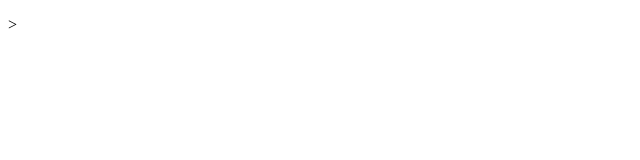
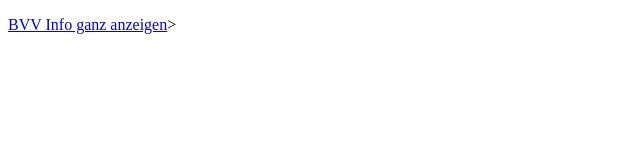
Before and after one commit to ulid000/bvv-bookmarklet, a plain HTML site: page index.html in a window 1280 px wide. Shown: the whole page, without its empty margins (0-640 px from the left). Drawn offline with Linux system fonts and the light colour scheme.

Commit message:
fixed html

```diff
--- a/index.html
+++ b/index.html
@@ -5,6 +5,6 @@
         <title>BVV Bookmarklet</title>
 </head>
 <body>
-    <p><a href="javascript:(function()%7B%20var%20style%20=%20document.createElement(%27style%27),%20styleContent%20=%20document.createTextNode(%27body%20.container-wrapper.container-content%20%7B%20overflow:%20auto%20!important;%20%7D%27);%20style.appendChild(styleContent%20);%20var%20caput%20=%20document.getElementsByTagName(%27head%27);%20caput%5B0%5D.appendChild(style);%20%7D)();"BVV Info ganz anzeigen></a>></p>
+    <p><a href="javascript:(function()%7B%20var%20style%20=%20document.createElement(%27style%27),%20styleContent%20=%20document.createTextNode(%27body%20.container-wrapper.container-content%20%7B%20overflow:%20auto%20!important;%20%7D%27);%20style.appendChild(styleContent%20);%20var%20caput%20=%20document.getElementsByTagName(%27head%27);%20caput%5B0%5D.appendChild(style);%20%7D)();">BVV Info ganz anzeigen</a>></p>
 </body>
 </html>
```
